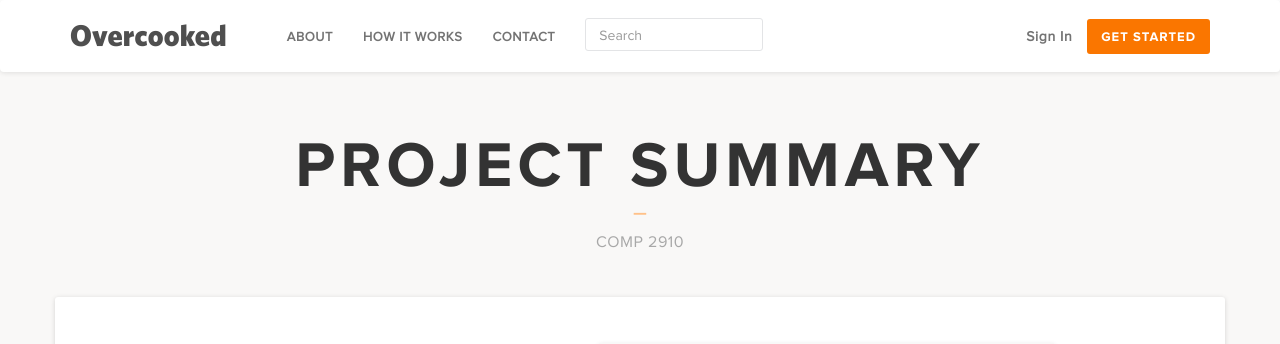
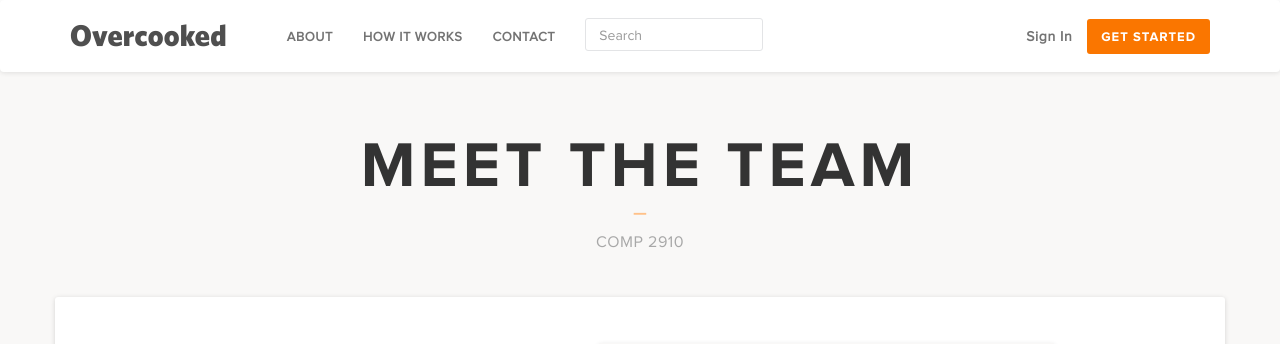
Before and after one commit to overcooked/base, a PHP site: page /about.php in a window 1280 px wide. Shown: the top 344 px of the page. Run offline with PHP 8.4, Linux system fonts and the light colour scheme; data that the repository does not hold is empty.

```diff
--- a/views/About/about.php
+++ b/views/About/about.php
@@ -55,7 +55,7 @@ $user = new User();
 
             <h1 style="font-size: 64px; font-family: proximanova-bold; letter-spacing: 5px;">
               <br>
-              PROJECT SUMMARY
+              MEET THE TEAM
             </h1>
             <span style="text-align: center; font-family: proximanova-bold; font-size: 22px; position: relative; top: -13px; color: #ffc189;"> _ </span>
             <h4 style="font-family: proximanova-regular; font-size: 16px; color: #a8a8a8; letter-spacing: 0.5px; ">COMP 2910</h4>
```
